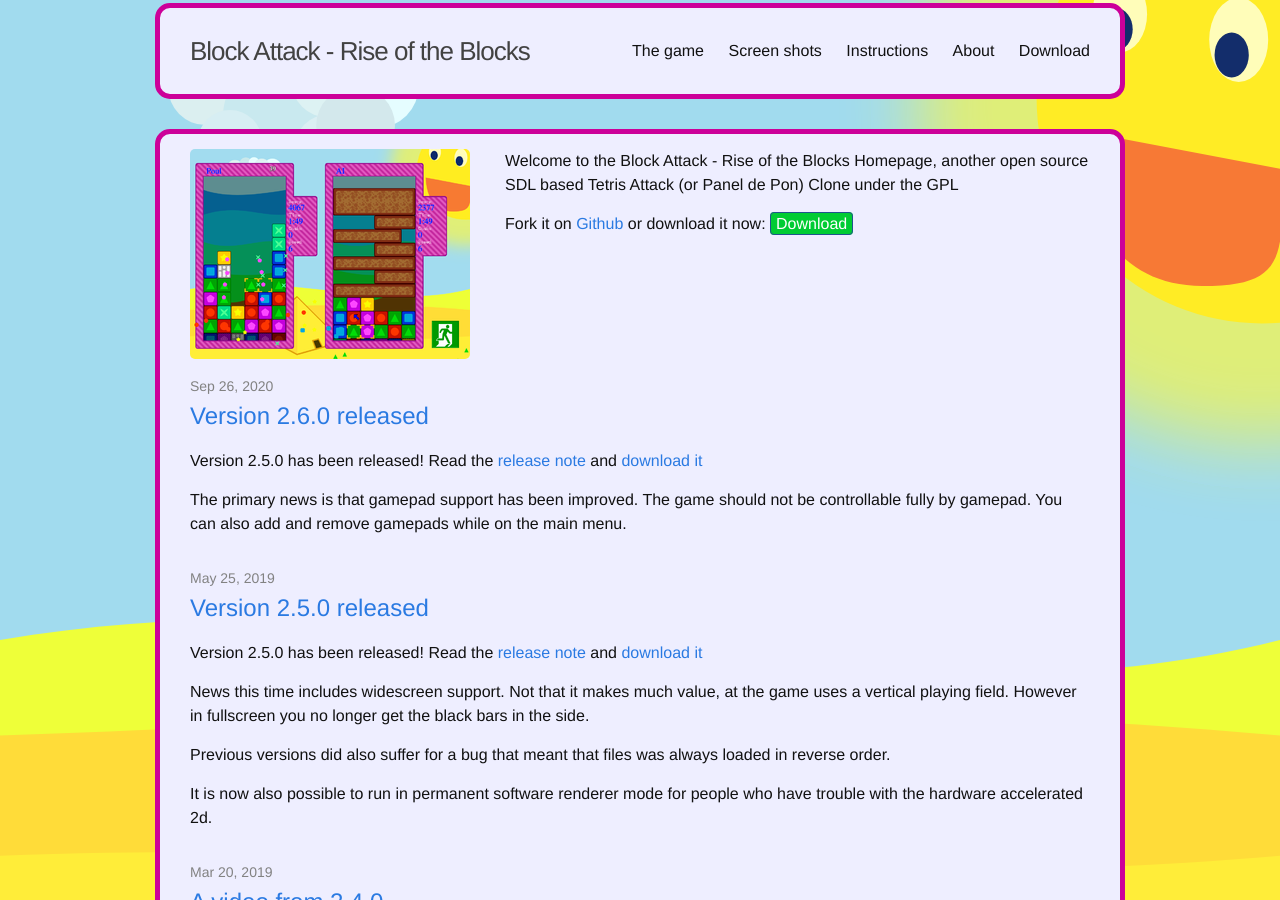
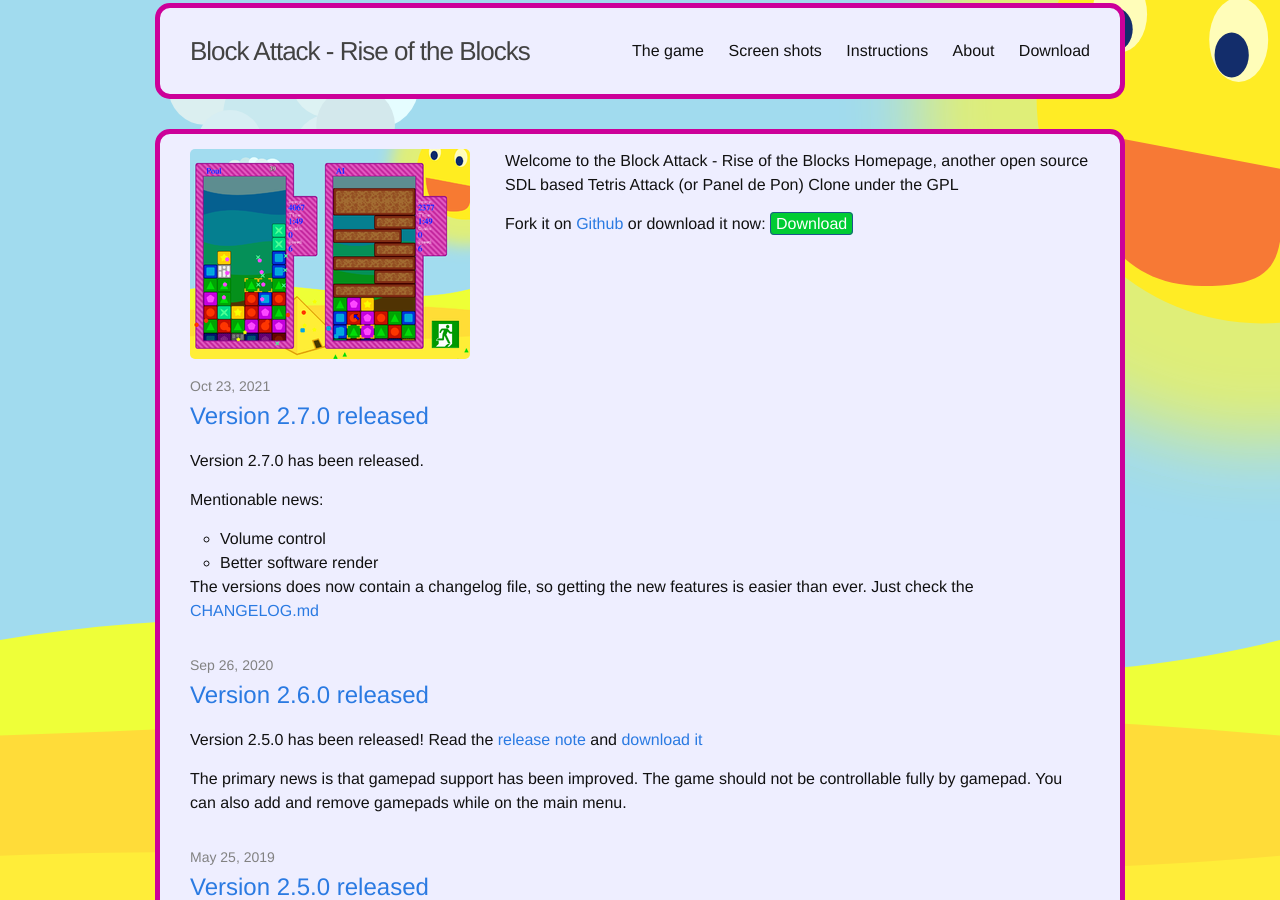
Before and after one commit to blockattack/blockattack-www, a Jekyll site: the page built from index.html, in a window 1280 px wide and 900 px high. Built offline with Jekyll 4.4.1, drawn with Linux system fonts in a browser that asks for light colours.

Commit message:
Version 2.7.0 release

```diff
--- /dev/null
+++ b/_posts/2021-10-23-version_2_7_0_released.markdown
@@ -0,0 +1,14 @@
+---
+layout: post
+title: "Version 2.7.0 released"
+date: 2021-10-23
+categories: news
+---
+Version 2.7.0 has been released.
+
+Mentionable news:
+  * Volume control
+  * Better software render
+
+The versions does now contain a changelog file, so getting the new features is easier than ever.
+Just check the [CHANGELOG.md](https://github.com/blockattack/blockattack-game/blob/v2.7.X/CHANGELOG.md)
--- a/thegame.md
+++ b/thegame.md
@@ -13,7 +13,7 @@
 All the artwork are free too.
 
 
-Current version is 2.6.0
+Current version is 2.7.0
 
 # Features:
 
```
Also changed, not shown: download.md (+4 -4 lines).
